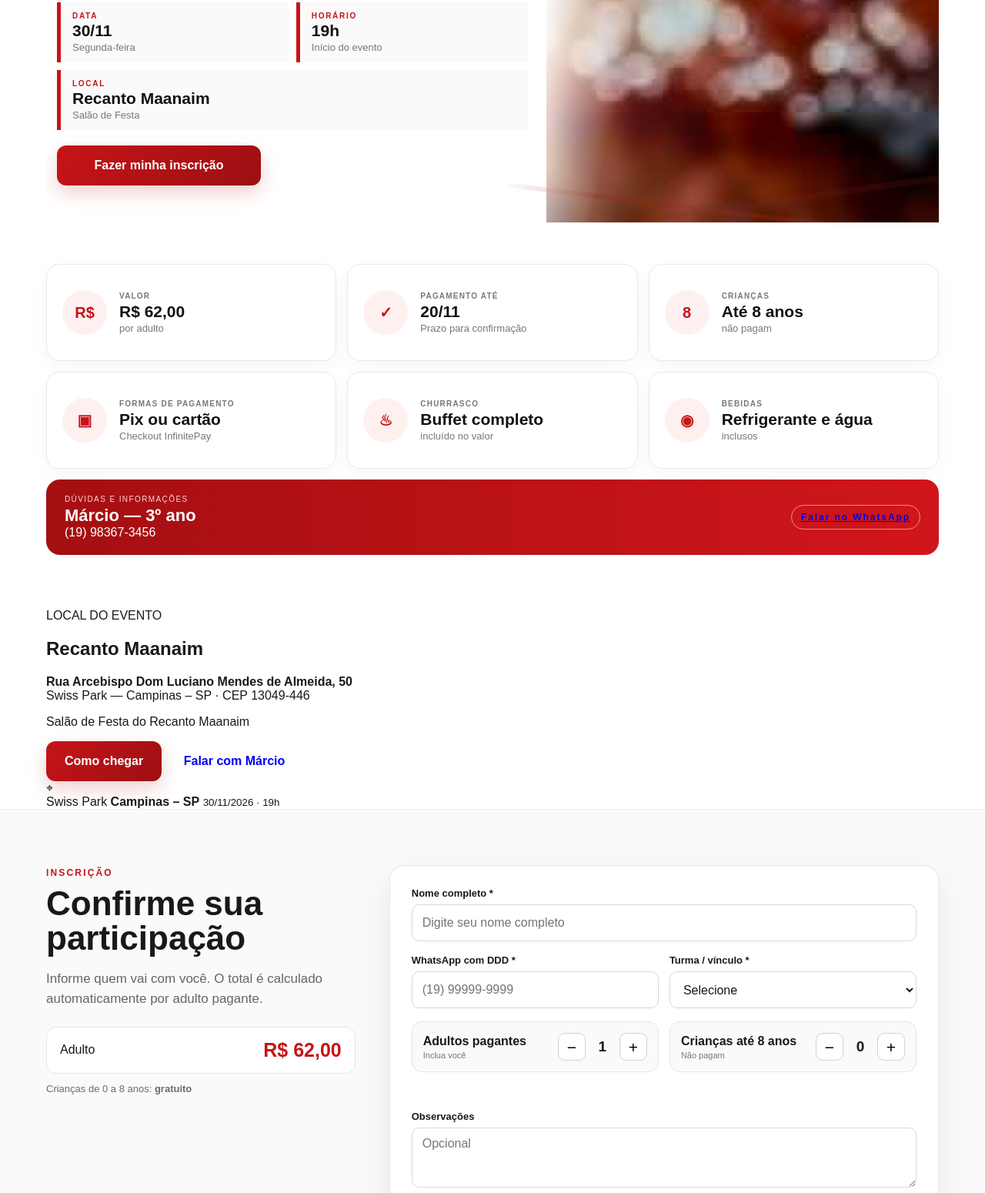
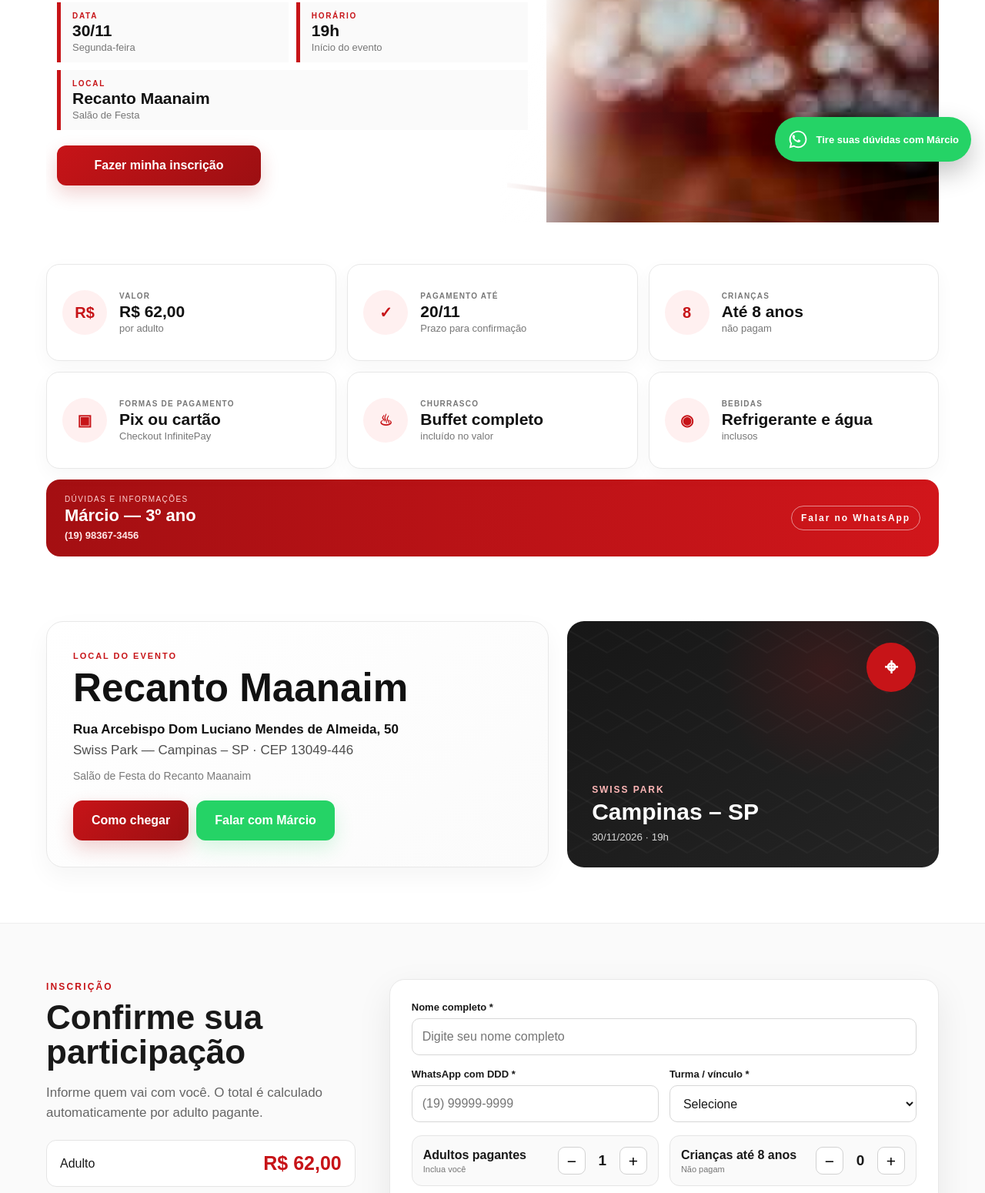
Before and after one commit to qualitycorpagencia/qualitycorpagencia, a website: page index.html in a window 1280 px wide. Shown: the part 572-2122 px from the top of the page at 77% size. Drawn offline with Linux system fonts and the light colour scheme.

Commit message:
Improve location and WhatsApp responsive design

```diff
--- a/styles.css
+++ b/styles.css
@@ -465,3 +465,181 @@ footer{background:#fff;border-top:1px solid #eee}
   .success-card h2{font-size:34px}
   .footer-inner{min-height:90px;flex-direction:column;justify-content:center;gap:4px}
 }
+
+
+/* Localização e contato */
+.contact-phone{
+  display:block;
+  margin-top:5px;
+  color:#ffe6e6;
+  font-size:13px;
+  font-weight:700;
+}
+.contact-tag{
+  color:#fff;
+  text-decoration:none;
+  transition:transform .18s ease, background .18s ease;
+}
+.contact-tag:hover{
+  transform:translateY(-1px);
+  background:rgba(255,255,255,.1);
+}
+
+.location-section{
+  padding:14px 0 72px;
+  background:#fff;
+}
+.location-grid{
+  display:grid;
+  grid-template-columns:1.15fr .85fr;
+  gap:24px;
+  align-items:stretch;
+}
+.location-copy{
+  border:1px solid #e8e8e8;
+  border-radius:22px;
+  padding:34px;
+  background:linear-gradient(145deg,#fff 0%,#fbfbfb 100%);
+  box-shadow:0 12px 32px rgba(0,0,0,.045);
+}
+.section-eyebrow{
+  display:inline-block;
+  color:var(--red);
+  font-size:11px;
+  letter-spacing:.18em;
+  font-weight:900;
+}
+.location-copy h2{
+  margin:8px 0 14px;
+  font-size:clamp(34px,4vw,52px);
+  line-height:1;
+  color:#111;
+}
+.location-address{
+  margin:0;
+  font-size:17px;
+  line-height:1.6;
+  color:#4e4e4e;
+}
+.location-address strong{color:#111}
+.location-note{
+  margin:12px 0 0;
+  color:#7a7a7a;
+  font-size:14px;
+}
+.location-actions{
+  display:flex;
+  flex-wrap:wrap;
+  gap:10px;
+  margin-top:24px;
+}
+.btn-whatsapp{
+  background:#25D366;
+  color:#fff;
+  box-shadow:0 10px 24px rgba(37,211,102,.18);
+}
+.location-visual{
+  min-height:260px;
+  border-radius:22px;
+  background:
+    radial-gradient(circle at 70% 20%,rgba(199,20,24,.16),transparent 34%),
+    linear-gradient(145deg,#171717 0%,#242424 100%);
+  color:#fff;
+  padding:32px;
+  display:flex;
+  flex-direction:column;
+  justify-content:flex-end;
+  position:relative;
+  overflow:hidden;
+}
+.location-visual:before{
+  content:"";
+  position:absolute;
+  inset:0;
+  background:
+    linear-gradient(30deg,transparent 0 48%,rgba(255,255,255,.035) 49% 51%,transparent 52%),
+    linear-gradient(150deg,transparent 0 48%,rgba(255,255,255,.025) 49% 51%,transparent 52%);
+  background-size:52px 52px;
+}
+.location-pin{
+  position:absolute;
+  top:28px;
+  right:30px;
+  width:64px;height:64px;
+  border-radius:50%;
+  display:grid;place-items:center;
+  background:var(--red);
+  font-size:30px;
+  font-weight:900;
+}
+.location-visual span,
+.location-visual strong,
+.location-visual small{position:relative;z-index:1}
+.location-visual span{
+  color:#ffb7b7;
+  font-size:12px;
+  font-weight:900;
+  letter-spacing:.16em;
+  text-transform:uppercase;
+}
+.location-visual strong{
+  margin-top:5px;
+  font-size:30px;
+}
+.location-visual small{
+  margin-top:8px;
+  color:#d8d8d8;
+}
+
+.whatsapp-float{
+  position:fixed;
+  right:18px;
+  bottom:max(18px,env(safe-area-inset-bottom));
+  z-index:999;
+  height:58px;
+  min-width:58px;
+  border-radius:999px;
+  display:flex;
+  align-items:center;
+  gap:10px;
+  padding:0 16px;
+  background:#25D366;
+  color:#fff;
+  text-decoration:none;
+  box-shadow:0 14px 34px rgba(0,0,0,.24);
+  font-weight:800;
+  font-size:13px;
+  transition:transform .18s ease, box-shadow .18s ease;
+}
+.whatsapp-float:hover{
+  transform:translateY(-2px);
+  box-shadow:0 18px 38px rgba(0,0,0,.28);
+}
+.whatsapp-float svg{
+  width:28px;height:28px;
+  flex:0 0 auto;
+}
+
+@media(max-width:820px){
+  .location-grid{grid-template-columns:1fr}
+  .location-visual{min-height:210px}
+}
+@media(max-width:560px){
+  .location-section{padding:4px 0 48px}
+  .location-copy{padding:22px 18px;border-radius:17px}
+  .location-copy h2{font-size:34px}
+  .location-address{font-size:15px}
+  .location-actions{display:grid;grid-template-columns:1fr}
+  .location-actions .btn{width:100%}
+  .location-visual{padding:24px 20px;min-height:180px;border-radius:17px}
+  .location-visual strong{font-size:25px}
+  .whatsapp-float{
+    width:58px;
+    min-width:58px;
+    padding:0;
+    justify-content:center;
+    right:16px;
+    bottom:max(16px,env(safe-area-inset-bottom));
+  }
+  .whatsapp-float span{display:none}
+}
```
